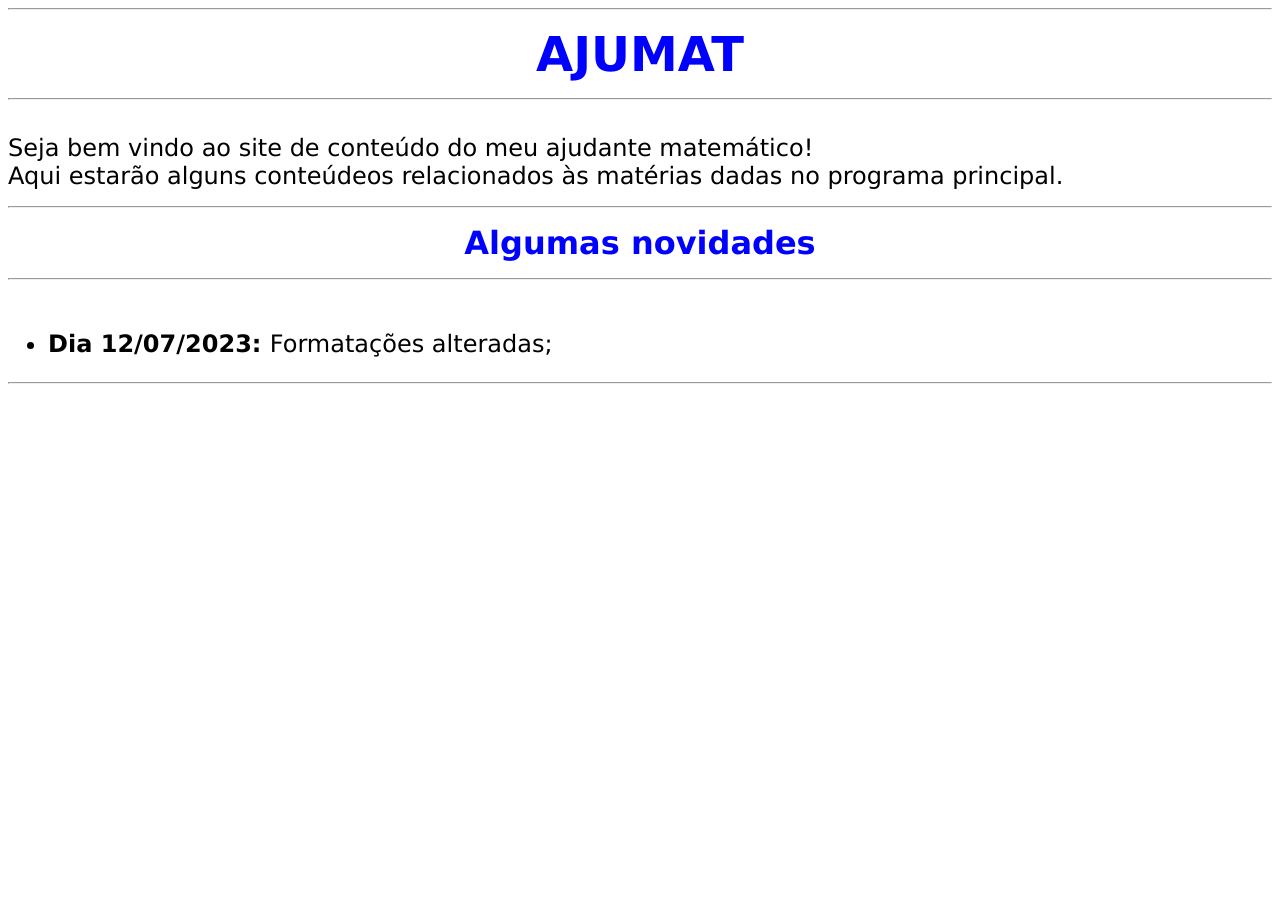
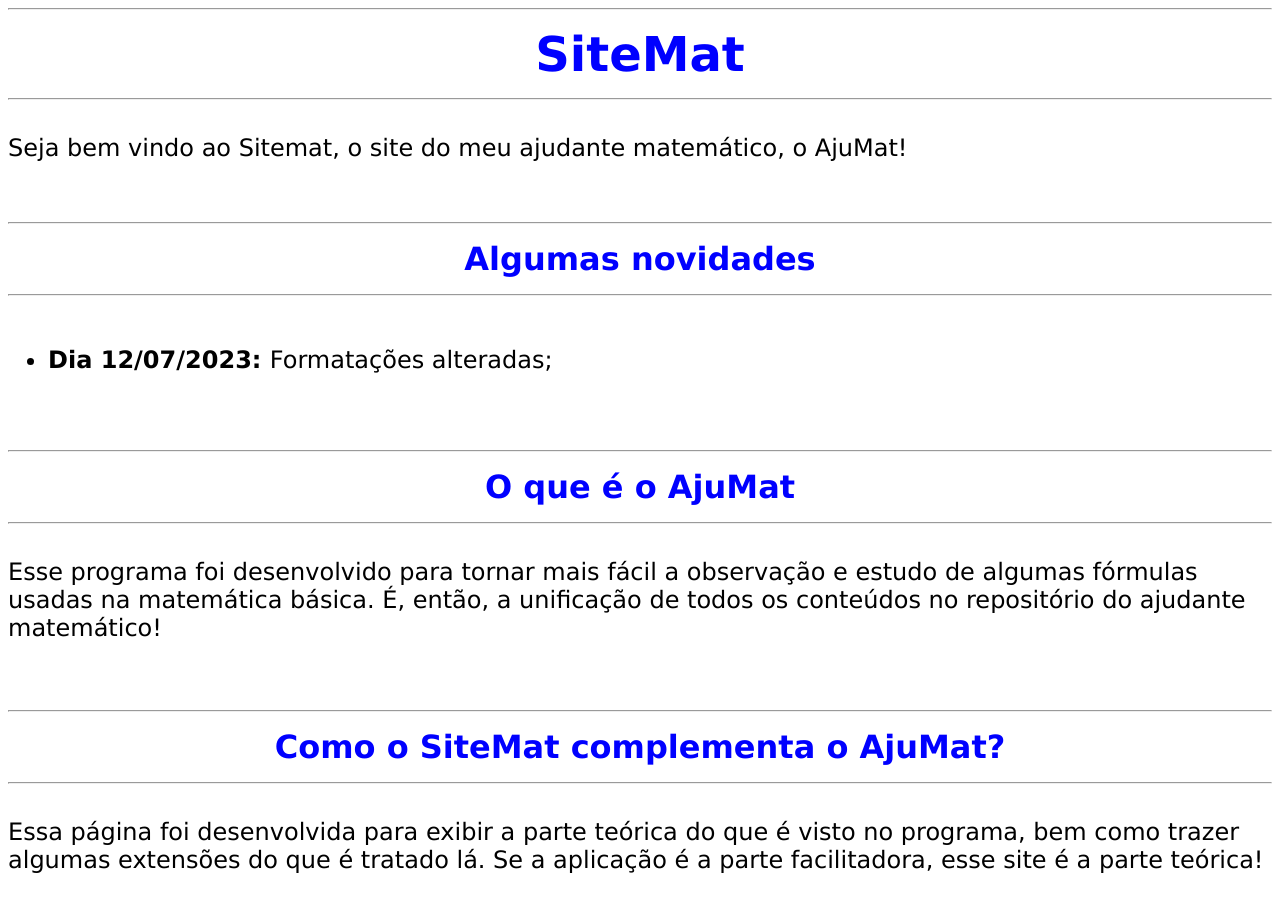
Before and after one commit to DanielRSena/HTML, a plain HTML site: page Assistente_matemático.html in a window 1280 px wide. Before the commit the page ends 800 px from the top, so only its background shows below. Drawn offline with Linux system fonts and the light colour scheme.

Commit message:
Update Assistente_matemático.html

```diff
--- a/Assistente_matemático.html
+++ b/Assistente_matemático.html
@@ -1,17 +1,27 @@
 <!DOCTYPE html>
-<html lang="en">
+<html lang="pt-br">
     <head>
         <meta charset="UTF-8">
         <meta name="viewport" content="width=device-width, initial-scale=1.0">
-    <title>Ajumat</title>
+        <title>Sitemat</title>
     </head>
+
     <body>
-    <HR> <P align = "CENTER"> <FONT COLOR = "Blue" SIZE = "7" FACE = "Verdana"> <B> AJUMAT </B> </FONT> </P> <HR>
-        <P> <BR> <FONT SIZE = "5" FACE = "Verdana"> Seja bem vindo ao site de conteúdo do meu ajudante matemático! <BR> Aqui estarão alguns conteúdeos relacionados às matérias dadas no programa principal. <BR> </P> <P> </PRE> </FONT>
+        <HR> <P align = "CENTER"> <FONT COLOR = "Blue" SIZE = "7" FACE = "Verdana"> <B> SiteMat </B> </FONT> </P> <HR>
+        <P> <BR> <FONT SIZE = "5" FACE = "Verdana"> Seja bem vindo ao Sitemat, o site do meu ajudante matemático, o AjuMat! <BR> <P> <BR> </P> <P> </PRE> </FONT>
+
 	    <FONT SIZE = "6" Color = "BLUE" FACE = "Verdana">  <hr> <P ALIGN = "CENTER"> <B> Algumas novidades </FONT> </B> </P> <HR> <BR> <P>
     	<FONT SIZE = "5" COLOR = "BLACK" FACE = "Verdana">
 	    	<UL> <P ALIGN = "CENTER">
-			<LI> <B> Dia 12/07/2023: </B>Formatações alteradas; <P>
+		    	<LI> <B> Dia 12/07/2023: </B>Formatações alteradas; <P> <BR>
 		    </UL> </P> </FONT> <hr>
+
+        <P align = "CENTER"> <FONT COLOR = "Blue" SIZE = "6" FACE = "Verdana"> <B> O que é o AjuMat </B> </FONT> </P> <HR>
+        <P> <BR> <FONT SIZE = "5" FACE = "Verdana"> Esse programa foi desenvolvido para tornar mais fácil a observação e estudo de algumas fórmulas usadas na matemática básica. É, então, a unificação de todos os conteúdos no repositório do ajudante matemático! </P> <BR> </P> <P> </PRE> </FONT>
+
+        <HR> <P align = "CENTER"> <FONT COLOR = "Blue" SIZE = "6" FACE = "Verdana"> <B> Como o SiteMat complementa o AjuMat? </B> </FONT> </P> <HR>
+        <P> <BR> <FONT SIZE = "5" FACE = "Verdana"> Essa página foi desenvolvida para exibir a parte teórica do que é visto no programa, bem como trazer algumas extensões do que é tratado lá. Se a aplicação é a parte facilitadora, esse site é a parte teórica! </P> <BR> </P> <P> </PRE> </FONT>
+
     </body>
+
 </html>
```
Lines whose indentation alone changed are shown as unchanged.
